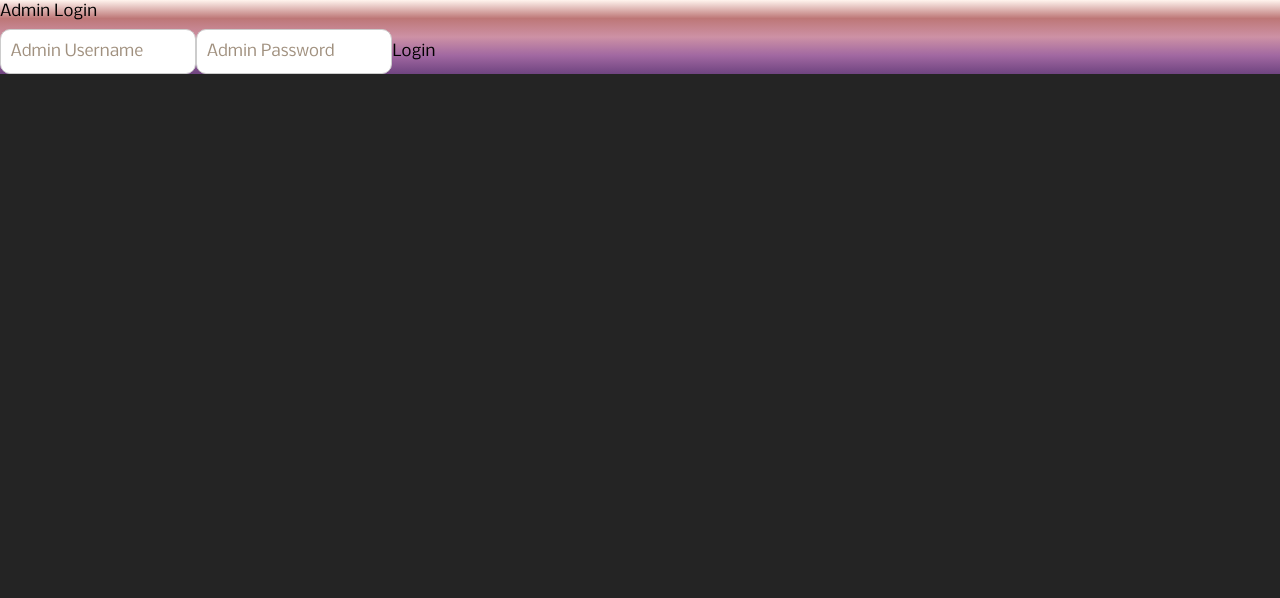
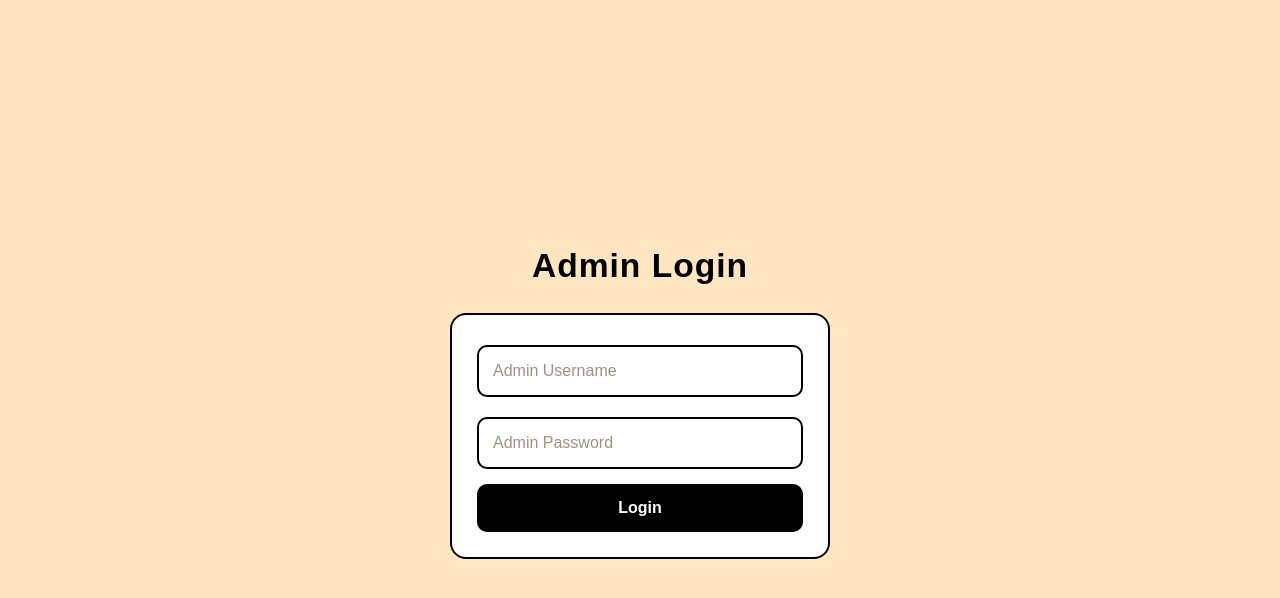
Before and after one commit to JuliaDaSilva/DashFrontEnd, a React (Vite) app: page /#/admin/login in a window 1280 px wide. Shown: the top 598 px of the page. Built offline with nearby package versions, Linux system fonts and the light colour scheme; a web font is replaced by a local one.

Commit message:
added css for admin login screen

```diff
--- /dev/null
+++ b/src/admin/AdminLogin.css
@@ -0,0 +1,60 @@
+.admin-login {
+    min-height: 100vh;
+    display: flex;
+    flex-direction: column;
+    justify-content: center;
+    align-items: center;
+
+    font-family: Arial, sans-serif;
+    padding: 20px;
+
+    background: #FFE5C0;
+}
+
+.admin-login h1 {
+    margin-bottom: 22px;
+    font-size: 2.1rem;
+    font-weight: 800;
+    letter-spacing: 1px;
+    color: black;
+}
+
+.admin-login form {
+    width: 100%;
+    max-width: 380px;
+    padding: 25px;
+    border-radius: 16px;
+
+    background: white;
+
+    display: flex;
+    flex-direction: column;
+    gap: 15px;
+
+    border: 2px solid black;
+}
+
+.admin-login input {
+    padding: 12px 14px;
+    border-radius: 10px;
+    font-size: 1rem;
+    border: 2px solid black;
+    outline: none;
+}
+
+.admin-login button {
+    padding: 12px;
+    border: none;
+    border-radius: 10px;
+    font-size: 1rem;
+    font-weight: 700;
+    cursor: pointer;
+    color: white;
+    background-color: black;
+
+    transition: 0.2s ease-in-out;
+}
+
+.admin-login button:hover {
+    background-color: gray;
+}
--- a/src/admin/AdminLogin.jsx
+++ b/src/admin/AdminLogin.jsx
@@ -1,6 +1,7 @@
 import { useState } from "react";
 import { useAdminAuth } from "../context/AdminAuthContext";
 import { useNavigate } from "react-router-dom";
+import "./AdminLogin.css";
 
 export default function AdminLogin() {
   const { loginAdmin } = useAdminAuth();
```
